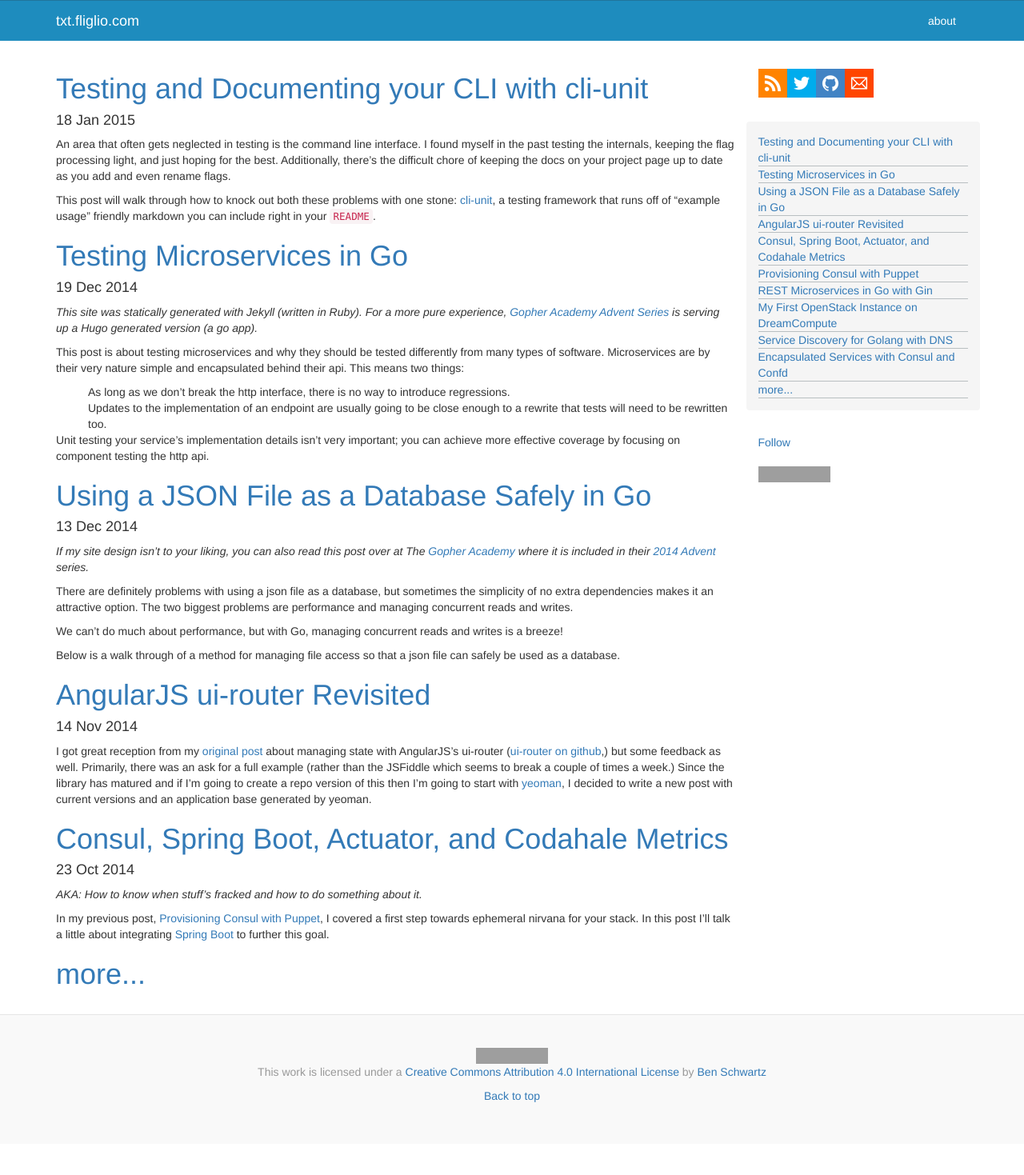
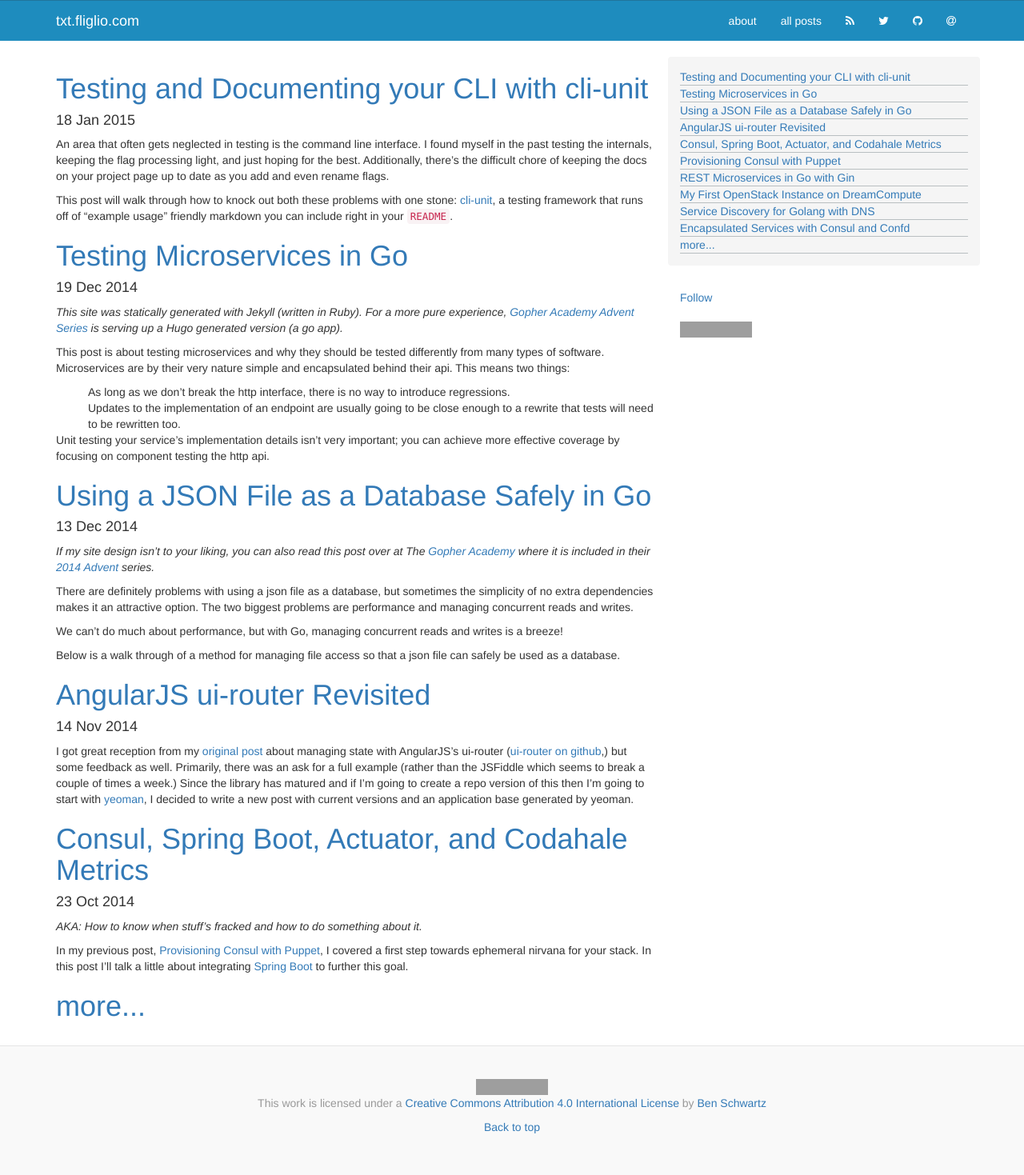
Before and after one commit to benschw/benschw.github.io, a Jekyll site: the page built from index.html, in a window 1280 px wide. Shown: the whole page at 80% size. Built offline with Jekyll 4.4.1, drawn with Linux system fonts in a browser that asks for light colours; nearby versions of some CDN libraries; Markdown is read by kramdown in place of the engine named in the settings; comment, search, counter and statistics services are not loaded; before the commit the page ends 1430 px from its top, so only the background shows below that; grey boxes are pictures that could not be loaded.

Commit message:
feat(layout): layout update

```diff
--- a/_layouts/default.html
+++ b/_layouts/default.html
@@ -8,6 +8,7 @@
 
 		<!-- <link rel="stylesheet" type="text/css" media="screen" href="/css/stylesheet.css"> -->
 		<link rel="stylesheet" href="//netdna.bootstrapcdn.com/bootstrap/3.0.3/css/bootstrap.min.css">
+		<link rel="stylesheet" href="//maxcdn.bootstrapcdn.com/font-awesome/4.3.0/css/font-awesome.min.css">
 
 		<!-- syntax highlighting CSS -->
 		<link rel="stylesheet" href="/css/syntax.css">
@@ -46,12 +47,33 @@
 			<div class="container">
 				<div class="navbar-header">
 					<a class="navbar-brand" href="/">{{ site.name }}</a>
+					<button type="button" class="navbar-toggle collapsed" data-toggle="collapse" data-target="#nav-collapse-primary">
+						<span class="sr-only">Toggle navigation</span>
+						<span class="icon-bar"></span>
+						<span class="icon-bar"></span>
+						<span class="icon-bar"></span>
+					</button>
 				</div>
-				<div class="navbar-collapse collapse">
+				<div class="navbar-collapse collapse" id="nav-collapse-primary">
 					<ul class="nav navbar-nav">
 					</ul>
 					<ul class="nav navbar-nav navbar-right">
 						<li><a href="/about">about</a></li>
+						<li><a href="/all-posts">all posts</a></li>
+						<li><a href="/feed.xml" title="RSS" rel="nofollow" target="_blank"><i class="fa fa-rss"></i></a></li>
+						<li><a href="http://www.twitter.com/benhschwartz" title="Twitter" rel="nofollow" target="_blank"><i class="fa fa-twitter"></i></a></li>
+						<li><a href="http://www.github.com/benschw" title="Github" rel="nofollow" target="_blank"><i class="fa fa-github"></i></a></li>
+						<li><a href="mailto:benschw@gmail.com" title="Email" rel="nofollow" target="_blank"><i class="fa fa-at"></i></a></li>
+						<li class="visible-xs mobile-follow">
+							<!-- Twitter -->
+							<a href="https://twitter.com/benhschwartz" class="twitter-follow-button" data-show-count="true">Follow</a>
+							<script>!function(d,s,id){var js,fjs=d.getElementsByTagName(s)[0],p=/^http:/.test(d.location)?'http':'https';if(!d.getElementById(id)){js=d.createElement(s);js.id=id;js.src=p+'://platform.twitter.com/widgets.js';fjs.parentNode.insertBefore(js,fjs);}}(document, 'script', 'twitter-wjs');</script>
+						</li>
+						<li class="visible-xs mobile-follow">
+							<!-- Github -->
+							<iframe src="http://ghbtns.com/github-btn.html?user=benschw&type=follow&count=true" allowtransparency="true" frameborder="0" scrolling="0" width="165" height="20"></iframe>
+						</li>
+
 					</ul>
 				</div>
 			</div>
@@ -59,31 +81,34 @@
 
 
 		<div class="container">
-			<div class="row row-offcanvas row-offcanvas-right">
+			<div class="row">
 
-				<div class="col-xs-12 col-sm-9">
-					<p class="pull-right visible-xs">
-						<button type="button" class="btn btn-primary btn-xs" data-toggle="offcanvas">Toggle nav</button>
-					</p>
+				<div class="col-xs-12 col-sm-8">
+					<div class="visible-xs">
+
+						<!-- Adsense -->
+						<script async src="//pagead2.googlesyndication.com/pagead/js/adsbygoogle.js"></script>
+						<!-- txt.fliglio.com mobile banner -->
+						<ins class="adsbygoogle"
+						     style="display:inline-block;width:320px;height:50px"
+						     data-ad-client="ca-pub-6571676266096984"
+						     data-ad-slot="4085104154"></ins>
+						<script>
+						(adsbygoogle = window.adsbygoogle || []).push({});
+						</script>
+						<br />
+
+
+
+					</div>
 
 					{{ content }}
 
 				</div>
 
 				<!-- MAIN NAV -->
-				<div class="col-xs-6 col-sm-3 sidebar-offcanvas" id="sidebar" role="navigation">
+				<div class="col-sm-4 visible-desktop" id="sidebar" role="navigation">
 
-					<div class="sidebar-module">
-
-						<!-- icons: https://github.com/danleech/simpleicons -->
-						<ul class="share-icons">
-							<li><a class="share-icon rss" href="/feed.xml"><img src="/images/rss-32.png" alt="rss"/></a></li>
-							<li><a class="share-icon twitter" target="_blank" href="http://www.twitter.com/benhschwartz"><img src="/images/twitter-32.png" alt="twitter"/></a></li>
-							<li><a class="share-icon github" target="_blank" href="http://www.github.com/benschw"><img src="/images/github-32.png" alt="github"/></a></li>
-							<li><a class="share-icon email" href="mailto:benschw@gmail.com"><img src="/images/email-32.png" alt="email"/></a></li>
-						</ul>
-						<div style="clear:both"></div>
-					</div>
 
 					<div class="sidebar-module sidebar-module-inset">
 						<ul id="posts-nav">
@@ -121,7 +146,7 @@
 						</script>
 					</div>
 
-				</div><!--/span-->
+				</div>
 			</div>
 
 		</div>
--- a/css/main.css
+++ b/css/main.css
@@ -13,42 +13,6 @@ footer {
   padding: 30px 0;
 }
 
-/*
- * Off Canvas
- * --------------------------------------------------
- */
-@media screen and (max-width: 767px) {
-  .row-offcanvas {
-    position: relative;
-    -webkit-transition: all 0.25s ease-out;
-    -moz-transition: all 0.25s ease-out;
-    transition: all 0.25s ease-out;
-  }
-
-  .row-offcanvas-right
-  .sidebar-offcanvas {
-    right: -50%; /* 6 columns */
-  }
-
-  .row-offcanvas-left
-  .sidebar-offcanvas {
-    left: -50%; /* 6 columns */
-  }
-
-  .row-offcanvas-right.active {
-    right: 50%; /* 6 columns */
-  }
-
-  .row-offcanvas-left.active {
-    left: 50%; /* 6 columns */
-  }
-
-  .sidebar-offcanvas {
-    position: absolute;
-    top: 0;
-    width: 50%; /* 6 columns */
-  }
-}
 
 /*
  * Blog Custom
@@ -80,6 +44,17 @@ footer {
 
 .navbar-inverse .navbar-brand, .navbar-inverse .navbar-nav>li>a {
 	color: #ffffff;
+}
+
+.navbar-inverse .navbar-toggle {
+  border-color: #ddd;
+}
+.navbar-inverse .navbar-toggle:hover, .navbar-inverse .navbar-toggle:focus {
+  background-color: #00ACED;
+}
+
+.mobile-follow {
+  padding: 5px 15px;
 }
 
 #sidebar {
@@ -142,18 +117,20 @@ footer {
 }
 
 
-.sidebar-module .share-icons {
+
+/*a.share-icon {
+  margin-top: -7px;
+}
+*/
+/*.share-icons {
   list-style-type:none;
   margin:0;
   padding:0;
 }
-.sidebar-module .share-icons li {
+.share-icons li {
   padding: 0;
   margin: 0;
   display: inline;
-}
-.sidebar-module .share-icons li a:hover {
-  background-color: #B9BFC1;
 }
 
 .share-icon {
@@ -175,3 +152,8 @@ footer {
 .share-icon.email {
   background-color: #FF4500;
 }
+
+.share-icons li a:hover {
+  background-color: #B9BFC1;
+}
+*/
```
